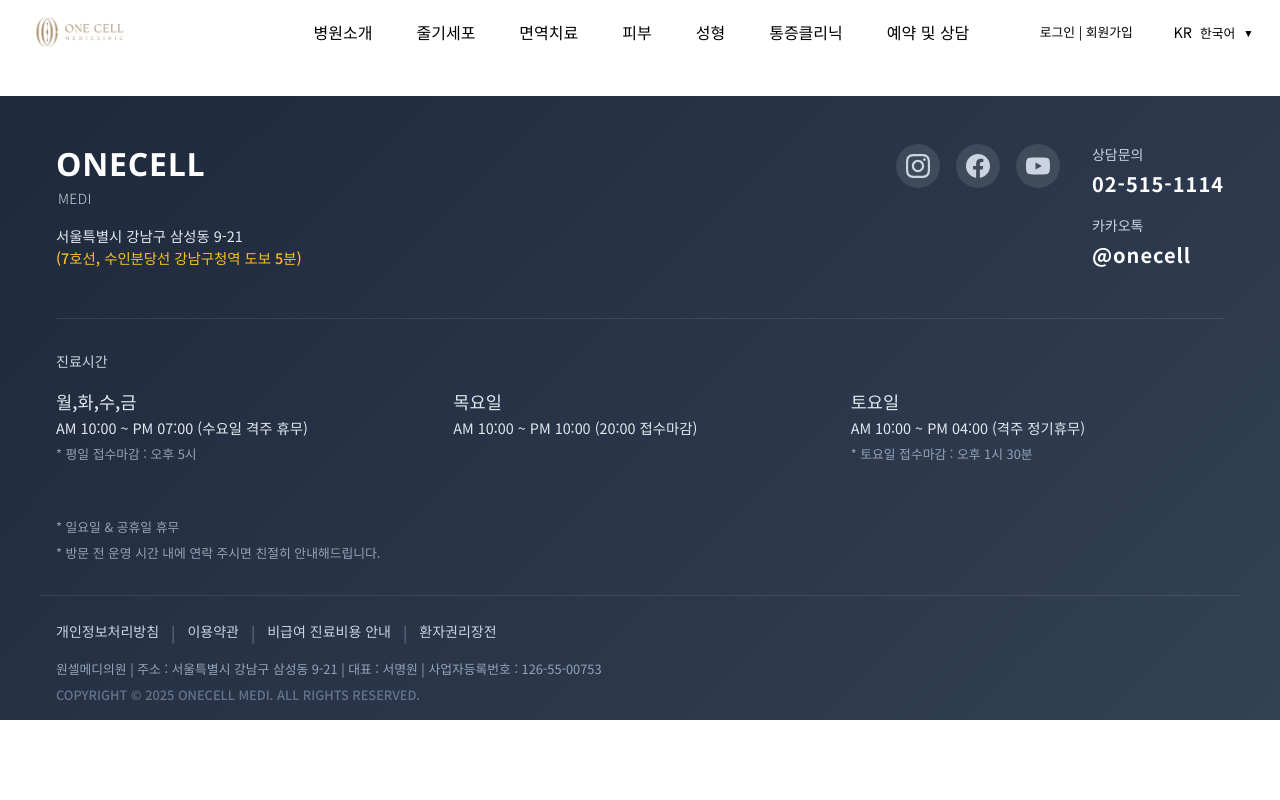
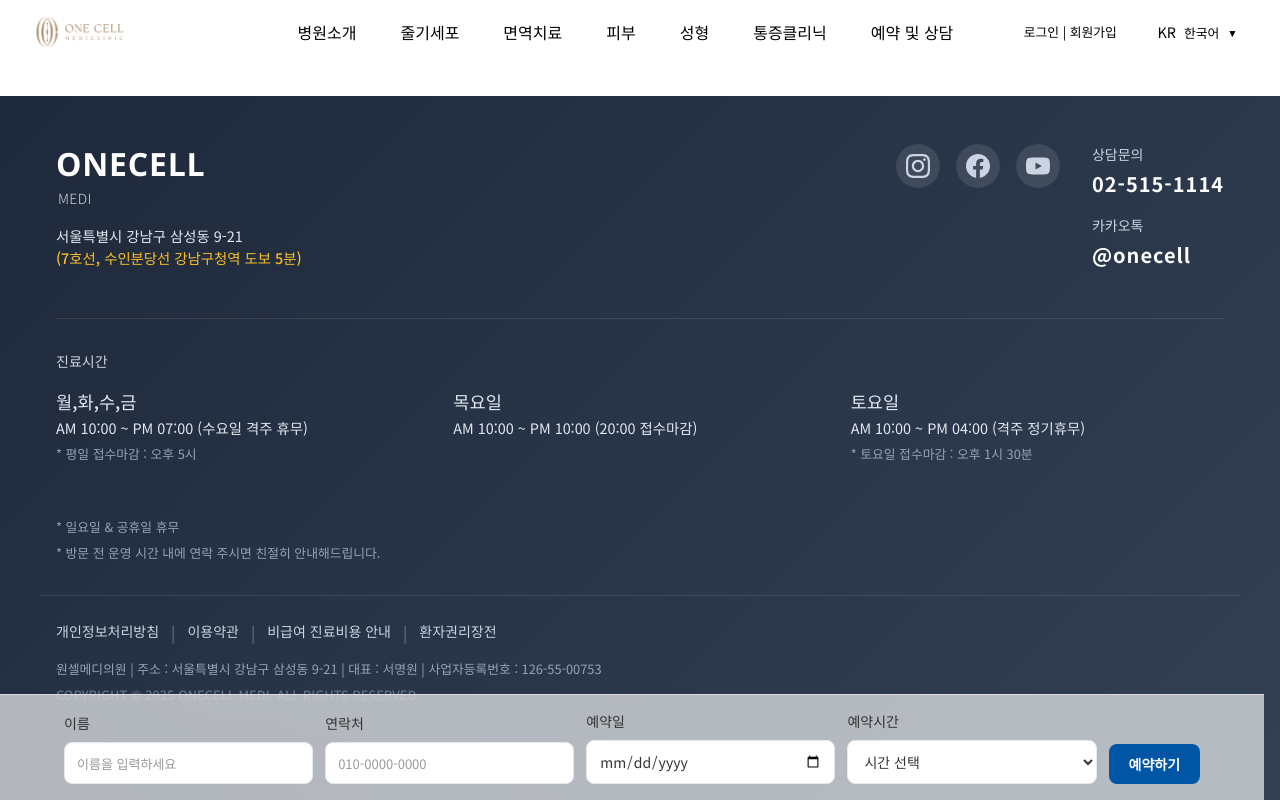
Before and after one commit to wonsukchoi/onecellmediclinic, a React (Vite) app: page /kr/1/404 in a window 1280 px wide. Built offline with nearby package versions, Linux system fonts and the light colour scheme.

Commit message:
Fix UI issues: Adjust floating inquiry sidebar to prevent scrollbar overlap, improve StickyScrollBar styling, add spacing to footer

```diff
--- a/src/components/ConsultationSidebar/ConsultationSidebar.module.css
+++ b/src/components/ConsultationSidebar/ConsultationSidebar.module.css
@@ -28,7 +28,8 @@
 }
 
 .consultationSidebar.right.visible {
-  right: 20px;
+  right: calc(30px + var(--scrollbar-width, 16px));
+  margin-right: 16px; /* Additional margin to ensure no overlap */
 }
 
 .consultationSidebar.left.visible {
@@ -36,7 +37,8 @@
 }
 
 .consultationSidebar.expanded.right {
-  right: 20px;
+  right: calc(30px + var(--scrollbar-width, 16px));
+  margin-right: 16px; /* Additional margin to ensure no overlap */
 }
 
 .consultationSidebar.expanded.left {
@@ -390,7 +392,8 @@
   }
 
 .consultationSidebar.right.visible {
-    right: 10px;
+  right: calc(20px + var(--scrollbar-width, 16px));
+  margin-right: 12px; /* Additional margin to ensure no overlap */
 }
 
 .consultationSidebar.left.visible {
@@ -398,7 +401,8 @@
 }
 
 .consultationSidebar.expanded.right {
-    right: 10px;
+  right: calc(20px + var(--scrollbar-width, 16px));
+  margin-right: 12px; /* Additional margin to ensure no overlap */
 }
 
   .consultationSidebar.expanded.left {
@@ -477,7 +481,8 @@
   }
 
 .consultationSidebar.right.visible {
-    right: 5px;
+  right: calc(15px + var(--scrollbar-width, 16px));
+  margin-right: 10px; /* Additional margin to ensure no overlap */
 }
 
 .consultationSidebar.left.visible {
--- a/src/components/Footer/Footer.module.css
+++ b/src/components/Footer/Footer.module.css
@@ -166,7 +166,7 @@
 .footerBottom {
   max-width: 1200px;
   margin: 2rem auto 0;
-  padding: 1.5rem 1rem 0;
+  padding: 1.5rem 1rem 100px; /* Added bottom padding to prevent overlap with sticky bar */
   border-top: 1px solid rgba(255, 255, 255, 0.1);
   display: flex;
   flex-direction: column;
@@ -211,6 +211,7 @@
 .copyright {
   font-weight: 500;
   color: #64748b;
+  padding-bottom: 40px; /* Add extra space below copyright text */
 }
 
 /* Mobile Responsive */
@@ -276,7 +277,7 @@
 
   .footerBottom {
     margin-top: 1.5rem;
-    padding-top: 1rem;
+    padding: 1rem 1rem 120px; /* Increased bottom padding for mobile */
     text-align: center;
   }
 
@@ -287,6 +288,10 @@
 
   .footerMeta {
     font-size: 0.75rem;
+  }
+
+  .copyright {
+    padding-bottom: 50px; /* Add even more space on mobile */
   }
 }
 
@@ -317,4 +322,8 @@
   .separator {
     display: none;
   }
+
+  .copyright {
+    padding-bottom: 60px; /* Add even more space on small mobile */
+  }
 }
--- a/src/components/MainLayout/MainLayout.tsx
+++ b/src/components/MainLayout/MainLayout.tsx
@@ -26,6 +26,12 @@
         <ErrorBoundary>
           <Footer />
         </ErrorBoundary>
+        <ErrorBoundary>
+          <ConsultationSidebar position="right" />
+        </ErrorBoundary>
+        <ErrorBoundary>
+          <StickyScrollBar />
+        </ErrorBoundary>
       </div>
     </ErrorBoundary>
   );
--- a/src/components/PageTemplates/LandingTemplate.tsx
+++ b/src/components/PageTemplates/LandingTemplate.tsx
@@ -82,16 +82,7 @@
         </div>
       </footer>
 
-      {/* Floating Action Button */}
-      <div className={styles.floatingActions}>
-        <a
-          href="/consultation"
-          className={styles.floatingButton}
-          aria-label="빠른 상담"
-        >
-          💬
-        </a>
-      </div>
+      {/* Floating Action Button removed in favor of ConsultationSidebar */}
     </div>
   );
 };
--- a/src/components/StickyScrollBar/StickyScrollBar.module.css
+++ b/src/components/StickyScrollBar/StickyScrollBar.module.css
@@ -189,17 +189,15 @@
   position: fixed;
   bottom: 0;
   left: 0;
-  right: 0;
+  right: var(--scrollbar-width, 16px); /* Account for scrollbar width */
   display: flex;
   align-items: center;
   justify-content: center;
   gap: 0;
-  background: rgba(255, 255, 255, 0.98);
+  background: rgba(255, 255, 255, 0.65);
   backdrop-filter: blur(20px);
-  padding: 16px 20px;
-  box-shadow:
-    0 -10px 25px -5px rgba(0, 0, 0, 0.1),
-    0 -4px 6px -2px rgba(0, 0, 0, 0.05);
+  padding: 16px 5%;
+  box-shadow: none; /* Removed shadow effects */
   border-top: 1px solid rgba(229, 231, 235, 0.8);
   z-index: 9999;
   /* Ensure it doesn't interfere with page content */
@@ -209,7 +207,7 @@
 /* Appointment Form Styles */
 .appointmentForm {
   width: 100%;
-  max-width: 1200px;
+  max-width: 100%; /* Full width */
   margin: 0 auto;
 }
 
@@ -229,11 +227,11 @@
 }
 
 .formLabel {
-  font-size: 11px;
-  font-weight: 600;
-  color: var(--color-text-secondary);
-  margin-bottom: 2px;
-  letter-spacing: 0.3px;
+  font-size: 14px;
+  font-weight: normal;
+  color: var(--color-text-primary);
+  margin-bottom: 4px;
+  letter-spacing: normal;
 }
 
 .formInput,
@@ -252,7 +250,7 @@
 .formSelect:focus {
   outline: none;
   border-color: var(--color-primary);
-  box-shadow: 0 0 0 3px rgba(59, 130, 246, 0.1);
+  box-shadow: none; /* Removed shadow effects */
 }
 
 .formInput:disabled,
@@ -289,9 +287,7 @@
 .submitButton:hover:not(:disabled) {
   background: var(--color-primary-dark);
   transform: translateY(-1px);
-  box-shadow:
-    0 4px 12px -2px rgba(59, 130, 246, 0.3),
-    0 2px 4px -1px rgba(0, 0, 0, 0.06);
+  box-shadow: none; /* Removed shadow effects */
 }
 
 .submitButton:disabled {
@@ -318,9 +314,7 @@
   white-space: nowrap;
   z-index: 10;
   backdrop-filter: blur(10px);
-  box-shadow:
-    0 4px 12px -2px rgba(0, 0, 0, 0.1),
-    0 2px 4px -1px rgba(0, 0, 0, 0.06);
+  box-shadow: none; /* Removed shadow effects */
 }
 
 .successMessage {
@@ -499,7 +493,7 @@
   }
 
   .formLabel {
-    font-size: 10px;
+    font-size: 13px;
   }
 
   .formInput,
@@ -565,7 +559,7 @@
   }
 
   .formLabel {
-    font-size: 9px;
+    font-size: 12px;
   }
 
   .formInput,
@@ -625,7 +619,7 @@
   }
 
   .formLabel {
-    font-size: 8px;
+    font-size: 11px;
   }
 
   .formInput,
--- a/src/components/StickyScrollBar/StickyScrollBar.tsx
+++ b/src/components/StickyScrollBar/StickyScrollBar.tsx
@@ -289,7 +289,6 @@
                 </>
               ) : (
                 <>
-                  <Icon name="medical" size="sm" />
                   <span>예약하기</span>
                 </>
               )}
--- a/src/main.tsx
+++ b/src/main.tsx
@@ -18,7 +18,9 @@
   const scrollbarWidth = scrollDiv.offsetWidth - scrollDiv.clientWidth
   document.body.removeChild(scrollDiv)
 
-  document.documentElement.style.setProperty('--scrollbar-width', `${scrollbarWidth}px`)
+  // Ensure a minimum value for scrollbar width to prevent overlap issues
+  const effectiveScrollbarWidth = Math.max(scrollbarWidth, 16)
+  document.documentElement.style.setProperty('--scrollbar-width', `${effectiveScrollbarWidth}px`)
 }
 
 // Set scrollbar width on load
```
Lines whose indentation alone changed are shown as unchanged.
